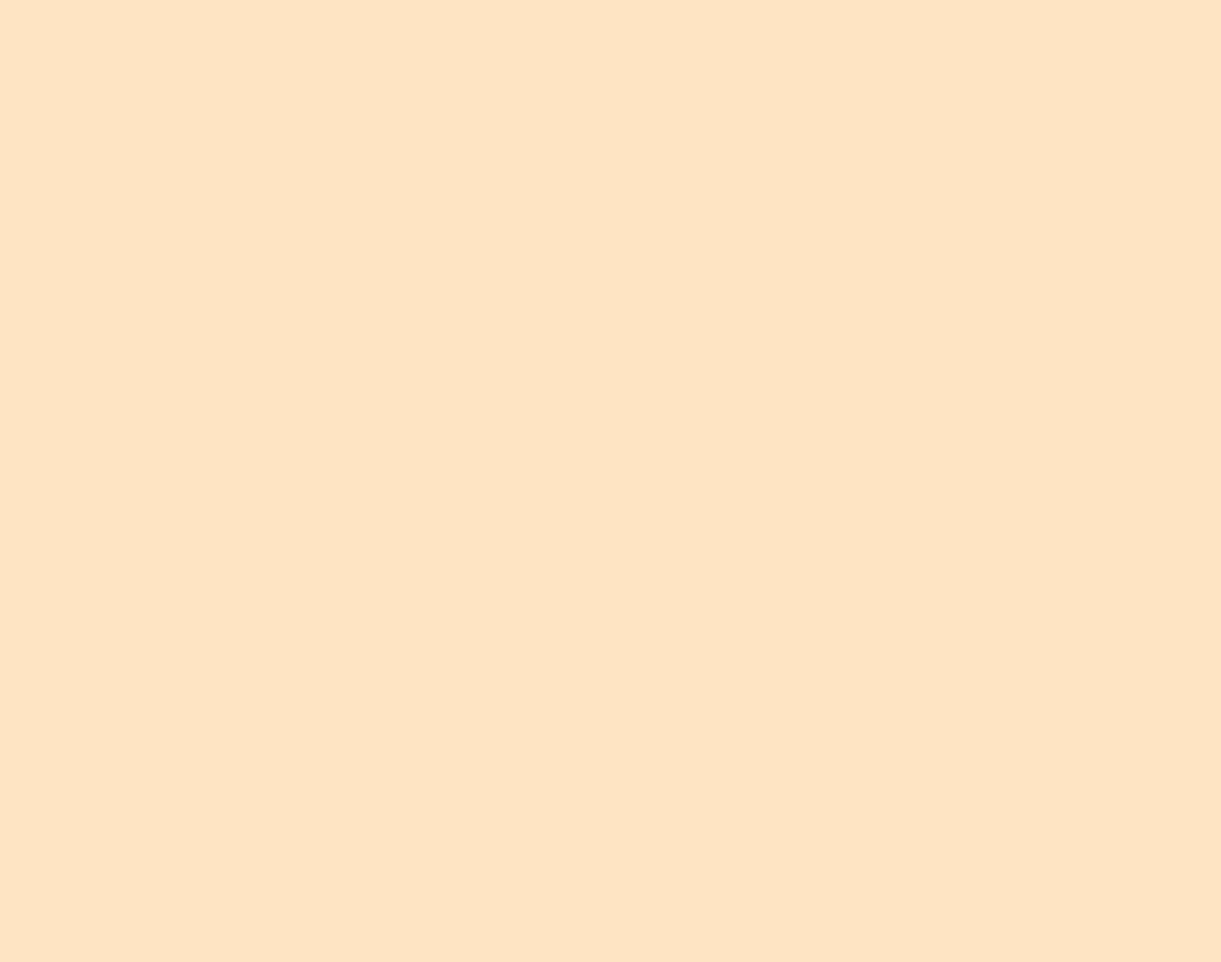
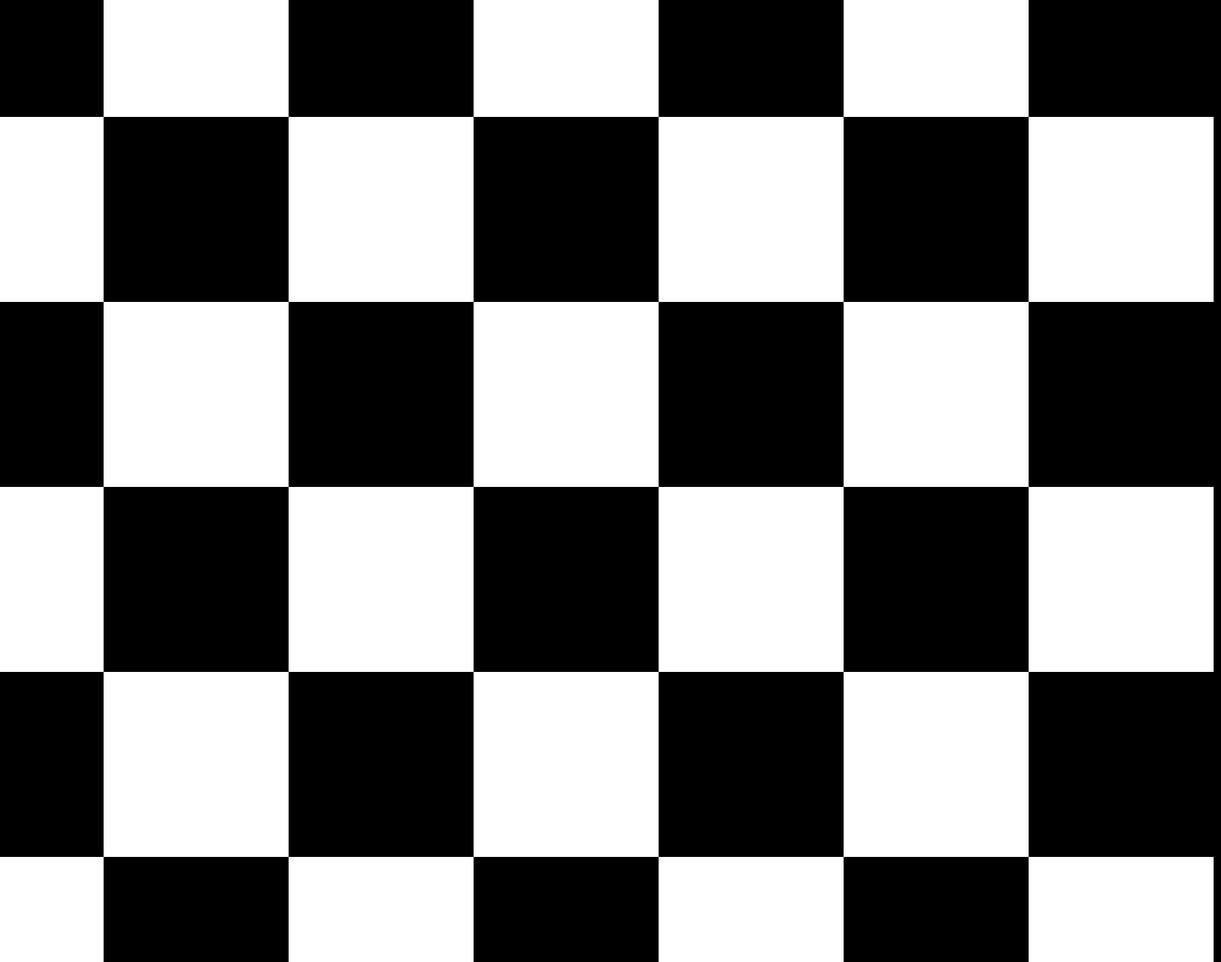
Before and after one commit to YuryNoSmoking/chessboard, a plain HTML site: page index.html in a window 1280 px wide. Shown: the top 1300 px of the page at 74% size, 1650 px wide, since content can reach past the window. Before the commit the page ends 800 px from the top, so only its background shows below. Drawn offline with Linux system fonts and the light colour scheme.

Commit message:
board-ready

```diff
--- a/index.html
+++ b/index.html
@@ -1,12 +1,95 @@
 <!DOCTYPE html>
 <html lang="en">
-<head>
-    <meta charset="UTF-8">
-    <meta name="viewport" content="width=device-width, initial-scale=1.0">
+  <head>
+    <meta charset="UTF-8" />
+    <meta name="viewport" content="width=device-width, initial-scale=1.0" />
     <title>Document</title>
-    <link rel="stylesheet" href="./style.css">
-</head>
-<body>
-
-</body>
+    <link rel="stylesheet" href="./style.css" />
+  </head>
+  <body>
+    <div class="chessboard-border">
+      <div class="inner-border">
+        <div class="line">
+          <div class="square white"></div>
+          <div class="square black"></div>
+          <div class="square white"></div>
+          <div class="square black"></div>
+          <div class="square white"></div>
+          <div class="square black"></div>
+          <div class="square white"></div>
+          <div class="square black"></div>
+        </div>
+        <div class="line">
+          <div class="square black"></div>
+          <div class="square white"></div>
+          <div class="square black"></div>
+          <div class="square white"></div>
+          <div class="square black"></div>
+          <div class="square white"></div>
+          <div class="square black"></div>
+          <div class="square white"></div>
+        </div>
+        <div class="line">
+          <div class="square white"></div>
+          <div class="square black"></div>
+          <div class="square white"></div>
+          <div class="square black"></div>
+          <div class="square white"></div>
+          <div class="square black"></div>
+          <div class="square white"></div>
+          <div class="square black"></div>
+        </div>
+        <div class="line">
+          <div class="square black"></div>
+          <div class="square white"></div>
+          <div class="square black"></div>
+          <div class="square white"></div>
+          <div class="square black"></div>
+          <div class="square white"></div>
+          <div class="square black"></div>
+          <div class="square white"></div>
+        </div>
+        <div class="line">
+          <div class="square white"></div>
+          <div class="square black"></div>
+          <div class="square white"></div>
+          <div class="square black"></div>
+          <div class="square white"></div>
+          <div class="square black"></div>
+          <div class="square white"></div>
+          <div class="square black"></div>
+        </div>
+        <div class="line">
+          <div class="square black"></div>
+          <div class="square white"></div>
+          <div class="square black"></div>
+          <div class="square white"></div>
+          <div class="square black"></div>
+          <div class="square white"></div>
+          <div class="square black"></div>
+          <div class="square white"></div>
+        </div>
+        <div class="line">
+          <div class="square white"></div>
+          <div class="square black"></div>
+          <div class="square white"></div>
+          <div class="square black"></div>
+          <div class="square white"></div>
+          <div class="square black"></div>
+          <div class="square white"></div>
+          <div class="square black"></div>
+        </div>
+        <div class="line">
+          <div class="square black"></div>
+          <div class="square white"></div>
+          <div class="square black"></div>
+          <div class="square white"></div>
+          <div class="square black"></div>
+          <div class="square white"></div>
+          <div class="square black"></div>
+          <div class="square white"></div>
+        </div>
+      </div>
+    </div>
+  </body>
 </html>
--- a/style.css
+++ b/style.css
@@ -1,3 +1,38 @@
 body {
-    background-color: bisque;
+  display: flex;
+  justify-content: center;
+  align-items: center;
+  height: 100vh;
 }
+
+.chessboard-border {
+  width: 2100px;
+  height: 2100px;
+  background-color: gray;
+  border: 5px solid black;
+  display: flex;
+  justify-content: center;
+  align-items: center;
+}
+
+.inner-border {
+  width: 2000px;
+  height: 2000px;
+  border: 5px solid black;
+}
+.line {
+  height: 250px;
+  display: flex;
+}
+
+.square {
+  width: 250px;
+}
+
+.white {
+  background-color: white;
+}
+
+.black {
+  background-color: black;
+}
```
